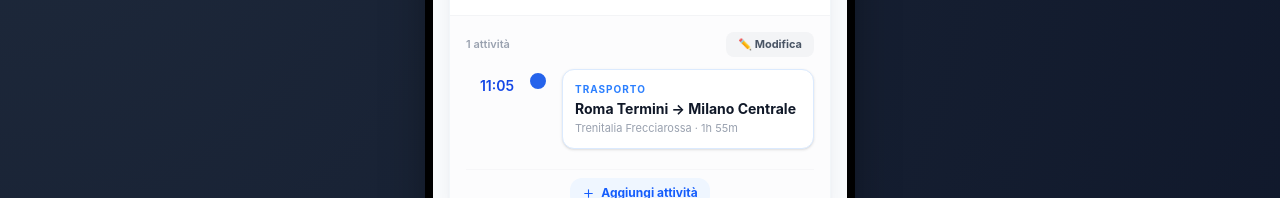
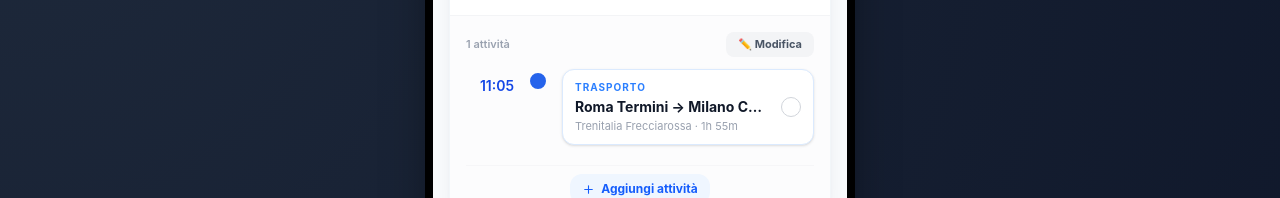
Before and after one commit to CASABR/honeymoon-roadbook, a React (Vite) app: page /viaggio in a window 1280 px wide. Shown: the part 177-375 px from the top of the page. Built offline with nearby package versions, Linux system fonts and the light colour scheme.

Commit message:
descrizione modifica

```diff
--- a/src/views/TripView.tsx
+++ b/src/views/TripView.tsx
@@ -223,8 +223,7 @@
         isFirst ? "bg-white shadow-sm border border-blue-100" : "bg-white/60 shadow-sm"
       }`}>
         {isTransport ? (
-          <div className="p-3 pr-2">
-            <div className="flex items-start justify-between">
+          <div className="px-3 py-2.5 flex items-center justify-between gap-3">
             <div className="flex-1 min-w-0">
               <p className="text-[10px] font-bold tracking-widest text-blue-500 uppercase mb-0.5">
                 Trasporto
@@ -232,11 +231,40 @@
               <p className={`font-bold text-[14px] text-gray-900 leading-snug truncate ${completed ? "line-through text-gray-400" : ""}`}>{activity.title}</p>
               <p className={`text-[11px] text-gray-400 truncate mt-0.5 ${completed ? "line-through text-gray-300" : ""}`}>{activity.subtitle}</p>
             </div>
-              {editMode && (
-                <div className="flex flex-col gap-1 ml-2 flex-shrink-0">
-                  <button onClick={onEdit} className="text-[10px] bg-blue-50 text-blue-600 font-bold px-2 py-0.5 rounded-lg">✏️</button>
-                  <button onClick={onDelete} className="text-[10px] bg-red-50 text-red-500 font-bold px-2 py-0.5 rounded-lg">🗑️</button>
+            <div className="flex items-center gap-1.5 flex-shrink-0">
+              {editMode ? (
+                <div className="flex flex-col gap-1">
+                  <div className="flex gap-1">
+                    <button onClick={onEdit} className="text-[10px] bg-blue-50 text-blue-600 font-bold px-1.5 py-0.5 rounded-lg">✏️</button>
+                    <button onClick={onDelete} className="text-[10px] bg-red-50 text-red-500 font-bold px-1.5 py-0.5 rounded-lg">🗑️</button>
                   </div>
+                  <div className="flex gap-1">
+                    <button
+                      onClick={onMoveUp}
+                      disabled={isFirst}
+                      className={`text-[10px] font-bold px-1.5 py-0.5 rounded-lg ${isFirst ? "bg-gray-50 text-gray-300" : "bg-gray-100 text-gray-600"}`}
+                    >↑</button>
+                    <button
+                      onClick={onMoveDown}
+                      disabled={isLast}
+                      className={`text-[10px] font-bold px-1.5 py-0.5 rounded-lg ${isLast ? "bg-gray-50 text-gray-300" : "bg-gray-100 text-gray-600"}`}
+                    >↓</button>
+                  </div>
+                </div>
+              ) : (
+                <button
+                  onClick={(e) => {
+                    e.stopPropagation();
+                    onToggle();
+                  }}
+                  className="w-5 h-5 rounded-full border flex items-center justify-center flex-shrink-0 transition-all hover:scale-105 active:scale-95"
+                  style={{
+                    borderColor: completed ? "#10b981" : "#d1d5db",
+                    backgroundColor: completed ? "#10b981" : "transparent"
+                  }}
+                >
+                  {completed && <span className="text-white text-[10px] font-bold">✓</span>}
+                </button>
               )}
             </div>
           </div>
@@ -574,8 +602,11 @@
     setTripDays((prevDays) =>
       prevDays.map((day) => {
         if (day.id === dayId) {
+          const oldAct = day.activities.find((a) => a.id === updated.id);
           const nextActs = day.activities.map((a) => (a.id === updated.id ? updated : a));
+          if (oldAct && oldAct.time !== updated.time) {
             nextActs.sort((a, b) => a.time.localeCompare(b.time));
+          }
           return { ...day, activities: nextActs };
         }
         return day;
```
Also changed, not shown: 2 other files (tests, documents, lock files or other folders). Lines whose indentation alone changed are shown as unchanged.
